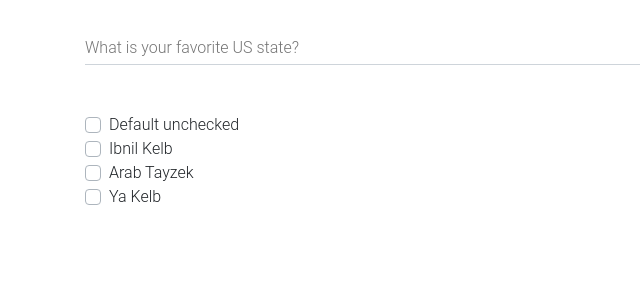
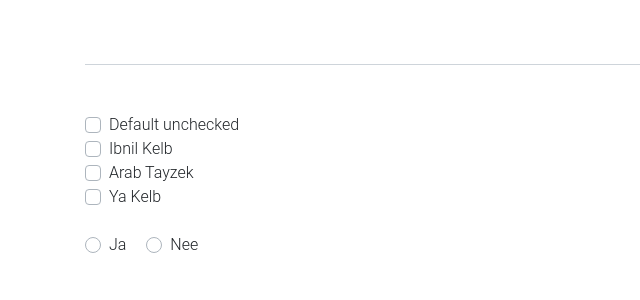
Before and after one commit to DjangoZorro/Survey, a Symfony app: template templates/default/index.html.twig in a window 1280 px wide. Shown: the top 300 px of the page, without its empty margins (0-640 px from the left). Run offline with Twig, Linux system fonts and the light colour scheme; the template is opened without the code that fills it, so the values that code supplies are empty; some libraries are stand-ins or nearby versions.

Commit message:
saved commit

```diff
--- a/src/Entity/Survey.php
+++ b/src/Entity/Survey.php
@@ -97,4 +97,9 @@ class Survey
 
         return $this;
     }
+
+    public function __toString()
+    {
+      return (string) $this->getName();
+    }
 }
--- a/src/Entity/Type.php
+++ b/src/Entity/Type.php
@@ -117,4 +117,9 @@ class Type
 
         return $this;
     }
+
+    public function __toString()
+    {
+      return (string) $this->getName();
+    }
 }
--- a/templates/default/index.html.twig
+++ b/templates/default/index.html.twig
@@ -6,7 +6,9 @@
 <div class="container">
     <div class="md-form">
         <input type="search" id="form-autocomplete-4" class="form-control mdb-autocomplete">
-        <label for="form-autocomplete-4" class="active">What is your favorite US state?</label>
+        {% for questions in question %}
+        <label for="form-autocomplete-4" class="active">{{ question.description }}</label>
+        {% endfor %}
     </div>
     <br>
     <div class="custom-control custom-checkbox">
@@ -14,16 +16,25 @@
         <label class="custom-control-label" for="defaultUnchecked">Default unchecked</label>
     </div>
     <div class="custom-control custom-checkbox">
-            <input type="checkbox" class="custom-control-input" id="defaultUnchecked">
-            <label class="custom-control-label" for="defaultUnchecked">Ibnil Kelb</label>
+        <input type="checkbox" class="custom-control-input" id="defaultUnchecked2">
+        <label class="custom-control-label" for="defaultUnchecked2">Ibnil Kelb</label>
     </div>
     <div class="custom-control custom-checkbox">
-            <input type="checkbox" class="custom-control-input" id="defaultUnchecked">
-            <label class="custom-control-label" for="defaultUnchecked">Arab Tayzek</label>
+        <input type="checkbox" class="custom-control-input" id="defaultUnchecked3">
+        <label class="custom-control-label" for="defaultUnchecked3">Arab Tayzek</label>
     </div>
     <div class="custom-control custom-checkbox">
-            <input type="checkbox" class="custom-control-input" id="defaultUnchecked">
-            <label class="custom-control-label" for="defaultUnchecked">Ya Kelb</label>
+        <input type="checkbox" class="custom-control-input" id="defaultUnchecked4">
+        <label class="custom-control-label" for="defaultUnchecked4">Ya Kelb</label>
+    </div>
+    <br>
+    <div class="custom-control custom-radio custom-control-inline">
+        <input type="radio" class="custom-control-input" id="defaultChecked1" name="defaultExampleRadios">
+        <label class="custom-control-label" for="defaultChecked1">Ja</label>
+    </div>
+    <div class="custom-control custom-radio custom-control-inline">
+        <input type="radio" class="custom-control-input" id="defaultUnchecked1" name="defaultExampleRadios">
+        <label class="custom-control-label" for="defaultUnchecked1">Nee</label>
     </div>
 </div>
 {% endblock %}
```
